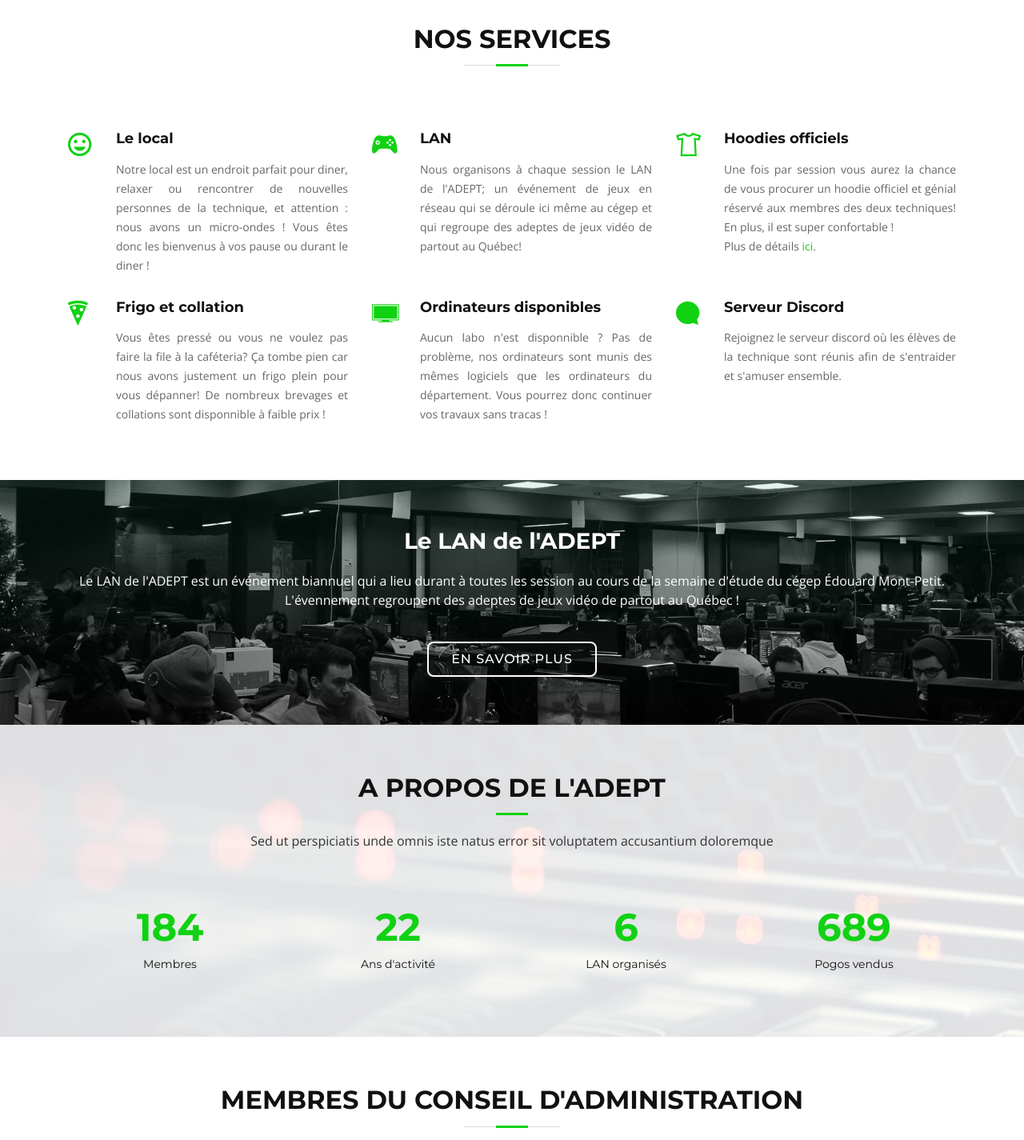
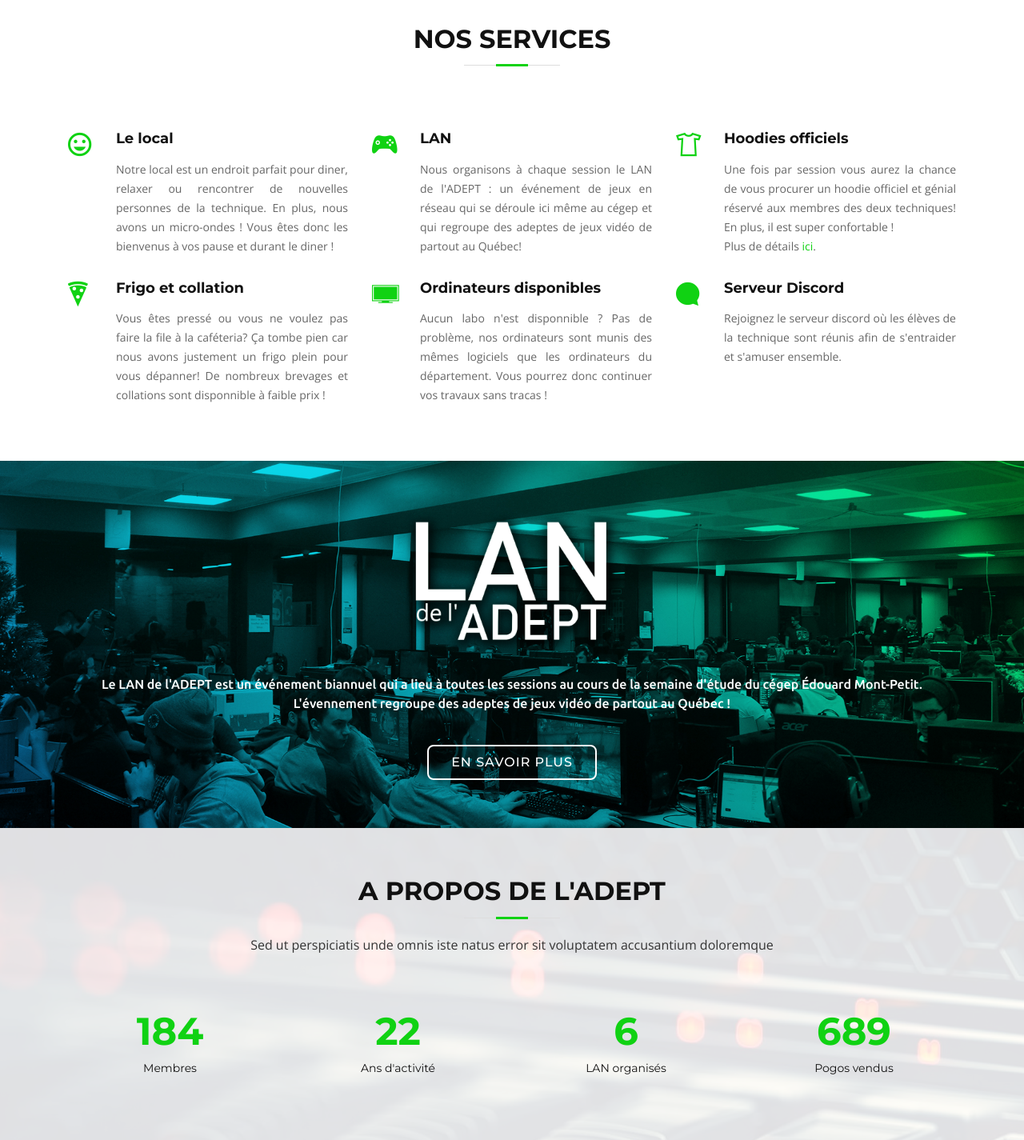
Before and after one commit to ADEPT-Informatique/adeptinfo.ca, a PHP site: page / in a window 1280 px wide. Shown: the part 1900-3325 px from the top of the page at 80% size. Run offline with PHP 8.4, Linux system fonts and the light colour scheme; some web fonts are replaced.

Commit message:
Modification de la pub du LAN et de certaines images + ajout de remerciements

```diff
--- a/css/style.css
+++ b/css/style.css
@@ -2,7 +2,7 @@
 /*--------------------------------------------------------------
 # General
 --------------------------------------------------------------*/
-
+@import url('https://fonts.googleapis.com/css?family=Ubuntu:400,500');
 @font-face {
   font-family: 'Imagine';
   src: url('../font/imagine-font.woff2') format('woff2'),
@@ -812,7 +812,7 @@ body.mobile-nav-active #mobile-nav-toggle {
 /* Call To Action Section
 --------------------------------*/
 #call-to-action {
-  background: linear-gradient(rgba(0, 142, 99, 0.1), rgba(0, 0, 0, 0.1)), url(../img/call-to-action-bg.jpg) fixed center center;
+  background: linear-gradient(rgba(0, 142, 99, 0.1), rgba(0, 0, 0, 0.1)), url(../img/bg-lan.jpg) fixed center center;
   background-size: cover;
   padding: 60px 0;
 }
@@ -825,6 +825,8 @@ body.mobile-nav-active #mobile-nav-toggle {
 
 #call-to-action p {
   color: #fff;
+  font-family: "Ubuntu","Open Sans",sans-serif;
+  font-weight: 500;
 }
 
 #call-to-action .cta-btn {
@@ -845,6 +847,11 @@ body.mobile-nav-active #mobile-nav-toggle {
 #call-to-action .cta-btn:hover {
   background: #10d213;
   border: 2px solid #10d213;
+}
+
+#logo-lan{
+    width: 300px;
+    margin-bottom: 20px;
 }
 
 /* Facts Section
--- a/index.html
+++ b/index.html
@@ -110,7 +110,7 @@
             <div class="col-md-4 wow fadeInUp">
               <div class="about-col">
                 <div class="img">
-                  <img src="img/about-mission.jpg" alt="" class="img-fluid">
+                  <img src="img/communaute.jpg" alt="" class="img-fluid">
                   <div class="icon"><i class="ion-ios-people" ></i></div>
                 </div>
                 <h2 class="title"><a href="#">Créer une communauté</a></h2>
@@ -122,24 +122,24 @@
             <div class="col-md-4 wow fadeInUp" data-wow-delay="0.1s">
               <div class="about-col">
                 <div class="img">
-                  <img src="img/about-plan.jpg" alt="" class="img-fluid">
+                  <img src="img/adept-hero.jpg" alt="" class="img-fluid">
                   <div class="icon"><i class="fa fa-gavel" style="font-size: 30px"></i></div>
                 </div>
                 <h2 class="title"><a href="#">Défendre vos droits</a></h2>
                 <p class="description">
-                  Nous représentons tous nos membres auprès de l'AGECEM et défendons leurs droits aux points de vue physique, moral, social, intellectuel et pédagogique.
+                  Nous représentons tous nos membres auprès de l'AGECEM et afin de défendre leurs droits aux points de vue physique, moral, social, intellectuel et pédagogique.
                 </p>
               </div>
             </div>
             <div class="col-md-4 wow fadeInUp" data-wow-delay="0.2s">
               <div class="about-col">
                 <div class="img">
-                  <img src="img/about-vision.jpg" alt="" class="img-fluid">
+                  <img src="img/hoodie-promo.jpg" alt="" class="img-fluid">
                   <div class="icon"><i class="ion-arrow-graph-up-right"></i></div>
                 </div>
                 <h2 class="title"><a href="#">Promouvoir le programme</a></h2>
                 <p class="description">
-                    Nous contribuons à promouvoir les techniques informatiques en organisant des activités - tel que le LAN de l'ADEPT et en informant les aux autres étudiants du Cégep.
+                    Nous contribuons à promouvoir les techniques informatiques du cégep en organisant des activités telles que le LAN et en diffusant de l'information sur le sujet.
                 </p>
               </div>
             </div>
@@ -186,12 +186,12 @@
             <div class="col-lg-4 col-md-6 box wow bounceInUp" data-wow-duration="1.4s">
                 <div class="icon"><i class="ion-android-happy"></i></div>
                 <h4 class="title">Le local</h4>
-                <p class="description">Notre local est un endroit parfait pour diner, relaxer ou rencontrer de nouvelles personnes de la technique, et attention : nous avons un micro-ondes ! Vous êtes donc les bienvenus à vos pause ou durant le diner !</p>
+                <p class="description">Notre local est un endroit parfait pour diner, relaxer ou rencontrer de nouvelles personnes de la technique. En plus, nous avons un micro-ondes ! Vous êtes donc les bienvenus à vos pause et durant le diner !</p>
             </div>
             <div class="col-lg-4 col-md-6 box wow bounceInUp" data-wow-duration="1.4s">
                 <div class="icon"><i class="ion-ios-game-controller-b"></i></div>
                 <h4 class="title"><a href="http://lan.adeptinfo.ca">LAN</a></h4>
-                <p class="description">Nous organisons à chaque session le LAN de l'ADEPT; un événement de jeux en réseau qui se déroule ici même au cégep et qui regroupe des adeptes de jeux vidéo de partout au Québec!</p>
+                <p class="description">Nous organisons à chaque session le LAN de l'ADEPT : un événement de jeux en réseau qui se déroule ici même au cégep et qui regroupe des adeptes de jeux vidéo de partout au Québec!</p>
             </div>
             <div class="col-lg-4 col-md-6 box wow bounceInUp" data-wow-duration="1.4s">
               <div class="icon"><i class="ion-tshirt-outline"></i></div>
@@ -222,8 +222,8 @@
           ============================-->
       <section id="call-to-action" class="wow fadeIn">
         <div class="container text-center">
-          <h3>Le LAN de l'ADEPT</h3>
-          <p> Le LAN de l'ADEPT est un événement biannuel qui a lieu durant à toutes les session au cours de la semaine d'étude du cégep Édouard Mont-Petit. L'évennement regroupent des adeptes de jeux vidéo de partout au Québec !</p>
+          <img src="./img/logo-lan.png" id="logo-lan" />
+          <p>Le LAN de l'ADEPT est un événement biannuel qui a lieu à toutes les sessions au cours de la semaine d'étude du cégep Édouard Mont-Petit. L'évennement regroupe des adeptes de jeux vidéo de partout au Québec !</p>
           <a class="cta-btn" href="http://lan.adeptinfo.ca">En savoir plus</a>
         </div>
       </section>
@@ -481,14 +481,7 @@
           &copy; Copyright 2018 <strong class="green">ADEPT Informatique</strong>. Tous droits réservés.
         </div>
         <div class="credits">
-          <!--
-              All the links in the footer should remain intact.
-              You can delete the links only if you purchased the pro version.
-              Licensing information: https://bootstrapmade.com/license/
-              Purchase the pro version with working PHP/AJAX contact form: https://bootstrapmade.com/buy/?theme=BizPage
-
-              <Best <a href="https://bootstrapmade.com/">Bootstrap Templates</a> by BootstrapMade
-              -->
+            Ce site web est <a href="https://github.com/adept-informatique/adeptinfo.ca">open-source</a>. Merci à <a href="https://github.com/ADEPT-Informatique/adeptinfo.ca#remerciements">tous ceux qui y ont collaborés</a> !
         </div>
       </div>
     </footer>
--- a/lan/index.html
+++ b/lan/index.html
@@ -53,7 +53,7 @@
               <div class="carousel-container">
                 <div class="carousel-content">
                   <div class="text-center">
-                    <img src="../img/hoodies/badge.png" width="150">
+                    <img src="../img/logo-lan.png" width="250" style="margin-bottom:20px">
                   </div>
                   <h2>Le site web du LAN de l'ADEPT<br>se refait une beauté!</h2>
                   <hr>
```
Also changed, not shown: remerciement.md (added, +12 -0 lines), README.md, img/adept-hero.jpg (renamed from img/about-plan.jpg), img/bg-lan.jpg (added), img/call-to-action-bg.jpg (deleted), img/communaute.jpg (renamed from img/about-mission.jpg), img/hoodie-promo.jpg (renamed from img/about-vision.jpg), img/interne.jpg, img/logo-lan.png (added), 3 other files.
